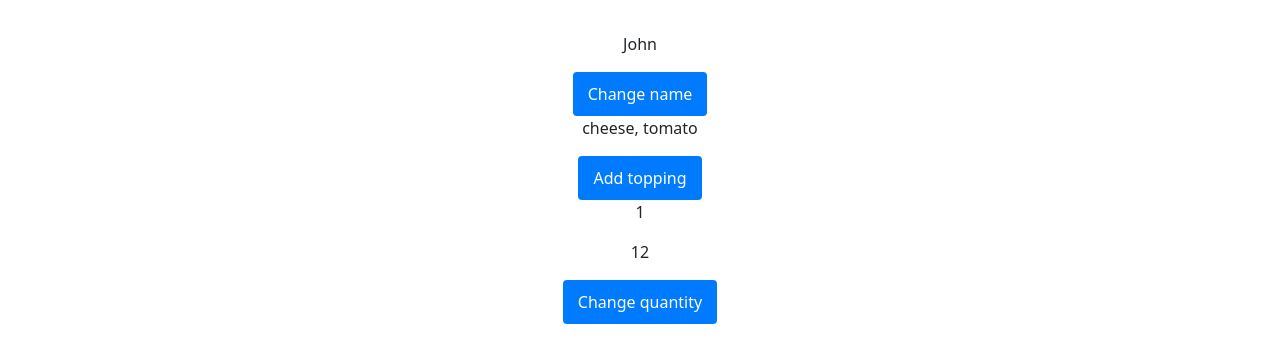
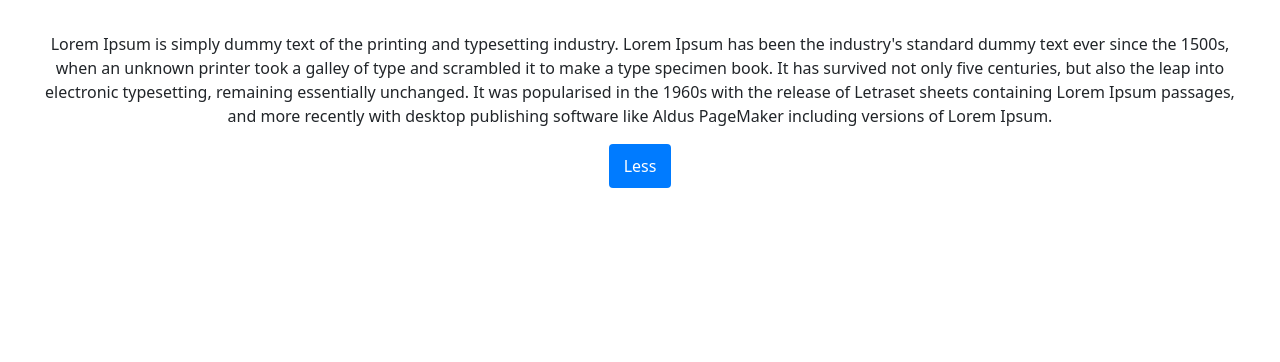
Before and after one commit to barinova/app-react-course, a React (Vite) app: page / in a window 1280 px wide. Shown: the top 362 px of the page. Built offline with nearby package versions, Linux system fonts and the light colour scheme.

Commit message:
extendable text component

```diff
--- a/src/App.tsx
+++ b/src/App.tsx
@@ -1,79 +1,20 @@
 import './App.css';
-import { useState } from 'react';
-import { Button } from './components/Button/Button.tsx';
+import { ExpandableText } from './components/ExpandableText.tsx';
 
 function App() {
-  const [game, setGame] = useState({
-    id: 1,
-    player: {
-      name: 'John',
-    },
-  });
-
-  const [pizza, setPizza] = useState({
-    name: 'Margherita',
-    toppings: ['cheese', 'tomato'],
-  });
-
-  const [cart, setCart] = useState({
-    discount: 0.1,
-    items: [
-      {
-        id: 1,
-        title: 'Pizza Margherita',
-        price: 10,
-        quantity: 1,
-      },
-      {
-        id: 2,
-        title: 'Pizza Pepperoni',
-        price: 12,
-        quantity: 12,
-      },
-    ],
-  });
-
-  const changeQuantity = () => {
-    setCart({
-      ...cart,
-      items: cart.items.map(item => ({
-        ...item,
-        quantity: item.quantity + 1,
-      })),
-    });
-  };
-
-  const addTopping = () => {
-    setPizza({ ...pizza, toppings: [...pizza.toppings, 'basil'] });
-  };
-
-  const handleClick = () => {
-    setGame({
-      ...game,
-      player: {
-        name: 'Jane',
-      },
-    });
-  };
-
   return (
     <div>
-      <section>
-        <p>{game.player.name}</p>
-        <Button onClick={handleClick}>Change name</Button>
-      </section>
-
-      <section>
-        <p>{pizza.toppings.join(', ')}</p>
-        <Button onClick={addTopping}>Add topping</Button>
-      </section>
-
-      <section>
-        {cart.items.map(item => (
-          <p>{item.quantity}</p>
-        ))}
-        <Button onClick={changeQuantity}>Change quantity</Button>
-      </section>
+      <ExpandableText maxCharacters={15}>
+        Lorem Ipsum is simply dummy text of the printing and typesetting
+        industry. Lorem Ipsum has been the industry's standard dummy text ever
+        since the 1500s, when an unknown printer took a galley of type and
+        scrambled it to make a type specimen book. It has survived not only five
+        centuries, but also the leap into electronic typesetting, remaining
+        essentially unchanged. It was popularised in the 1960s with the release
+        of Letraset sheets containing Lorem Ipsum passages, and more recently
+        with desktop publishing software like Aldus PageMaker including versions
+        of Lorem Ipsum.
+      </ExpandableText>
     </div>
   );
 }
--- /dev/null
+++ b/src/components/ExpandableText.tsx
@@ -0,0 +1,27 @@
+import { useState } from 'react';
+import { Button } from './Button/Button.tsx';
+
+type Props = {
+  children?: string;
+  maxCharacters?: number;
+};
+
+export const ExpandableText = ({ children, maxCharacters }: Props) => {
+  const [showLess, setShowLess] = useState(true);
+  const [text, setText] = useState(children);
+
+  const changeTextLength = () => {
+    const showLessValue = !showLess;
+    setShowLess(showLessValue);
+    setText(
+      showLessValue ? children : children?.substring(0, maxCharacters) + '...',
+    );
+  };
+
+  return (
+    <div>
+      <p>{text}</p>
+      <Button onClick={changeTextLength}>{showLess ? 'Less' : 'More'}</Button>
+    </div>
+  );
+};
```
